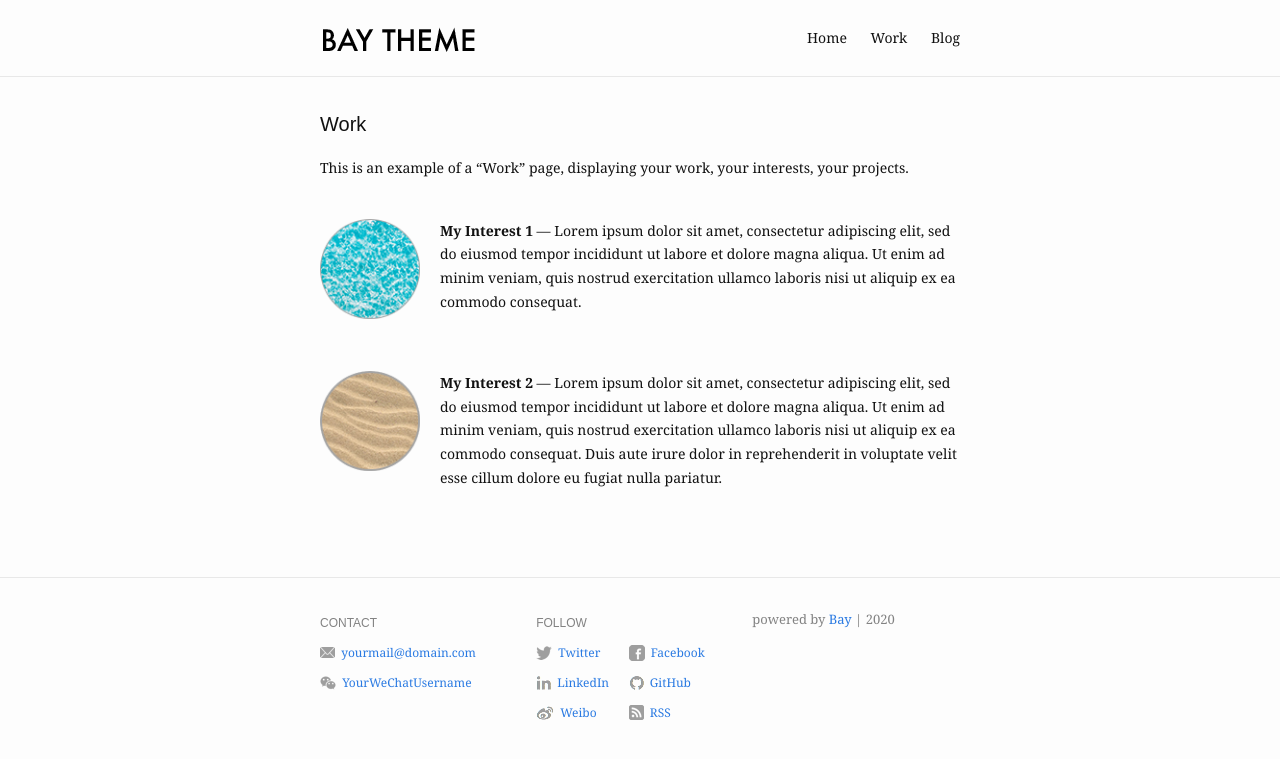
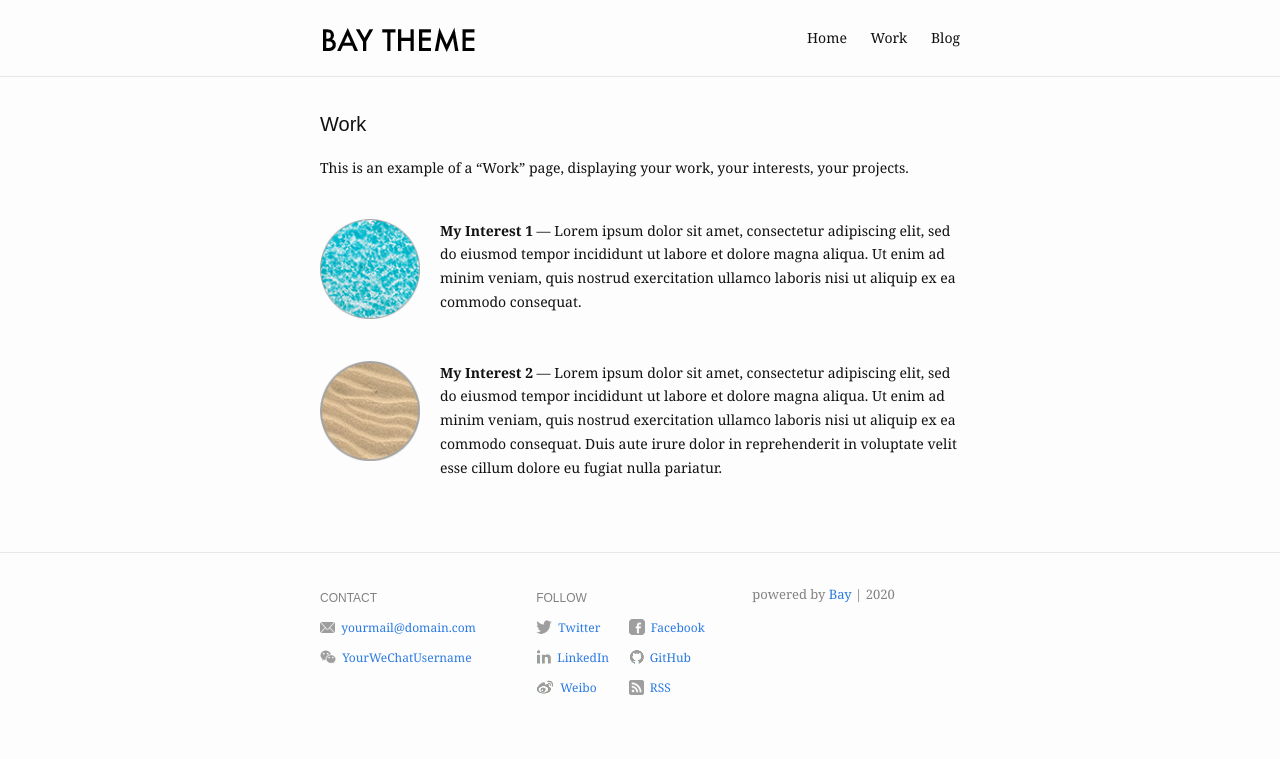
Before and after one commit to eliottvincent/bay, a Jekyll site: the page built from work.md, in a window 1280 px wide. Shown: the top 759 px of the page. Built offline with Jekyll 4.4.1, drawn with Linux system fonts in a browser that asks for light colours.

Commit message:
Fix work-item spacing

```diff
--- a/_layouts/work.html
+++ b/_layouts/work.html
@@ -12,16 +12,18 @@
           {{ content }}
 
           {% for item in page.items %}
-          <p class="work-item">
+          <div class="work-item">
             <img
               src="{{ item.image.src | absolute_url }}"
               alt="{{ item.image.alt }}"
               class="work-bubble"
             />
-            <strong>{{ item.title }}</strong>
-            &mdash;
-            {{ item.description }}
-          </p>
+            <span class="work-text">
+              <strong>{{ item.title }}</strong>
+              &mdash;
+              {{ item.description }}
+            </span>
+          </div>
           {% endfor %}
         </div>
       </div>
--- a/_sass/_work.scss
+++ b/_sass/_work.scss
@@ -1,11 +1,12 @@
+.work-item {
+  clear: both;
+  overflow: hidden;
+  padding-bottom: 3em;
+}
+
 .work-bubble {
   float: left;
   padding-right: 20px;
   width: 100px;
   height: 100px;
 }
-
-.work-item {
-  clear: both;
-  padding-bottom: 3em;
-}
```
